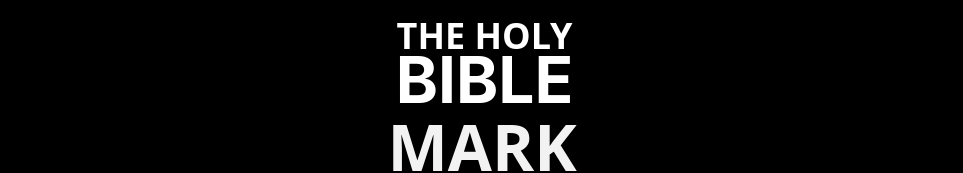
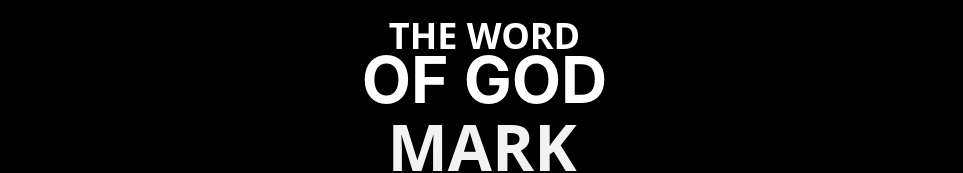
Before and after one commit to jnutt367/mark, a Next.js app: page / in a window 1280 px wide. Shown: the top 173 px of the page, without its empty margins (158-1121 px from the left). Built offline with nearby package versions, Linux system fonts and the light colour scheme.

Commit message:
Update index.js
      <h2 className={styles.holy}>THE WORD</h2>
                <h1 className={styles.bible}>
                    <a href="https://the-holy-bible.vercel.app/" target="_blank">OF GOD</a>
                </h1>

```diff
--- a/pages/index.js
+++ b/pages/index.js
@@ -18,11 +18,10 @@ export default function Home() {
       <main className={styles.main}>
 
       <div className={styles.hero}>
-            <h2 className={styles.holy}>THE HOLY</h2>
+                <h2 className={styles.holy}>THE WORD</h2>
                 <h1 className={styles.bible}>
-                    <a href="https://the-holy-bible.vercel.app/" target="_blank">BIBLE</a>
+                    <a href="https://the-holy-bible.vercel.app/" target="_blank">OF GOD</a>
                 </h1>
-
         <h1 className={styles.title}>
         MARK
         </h1>
```
